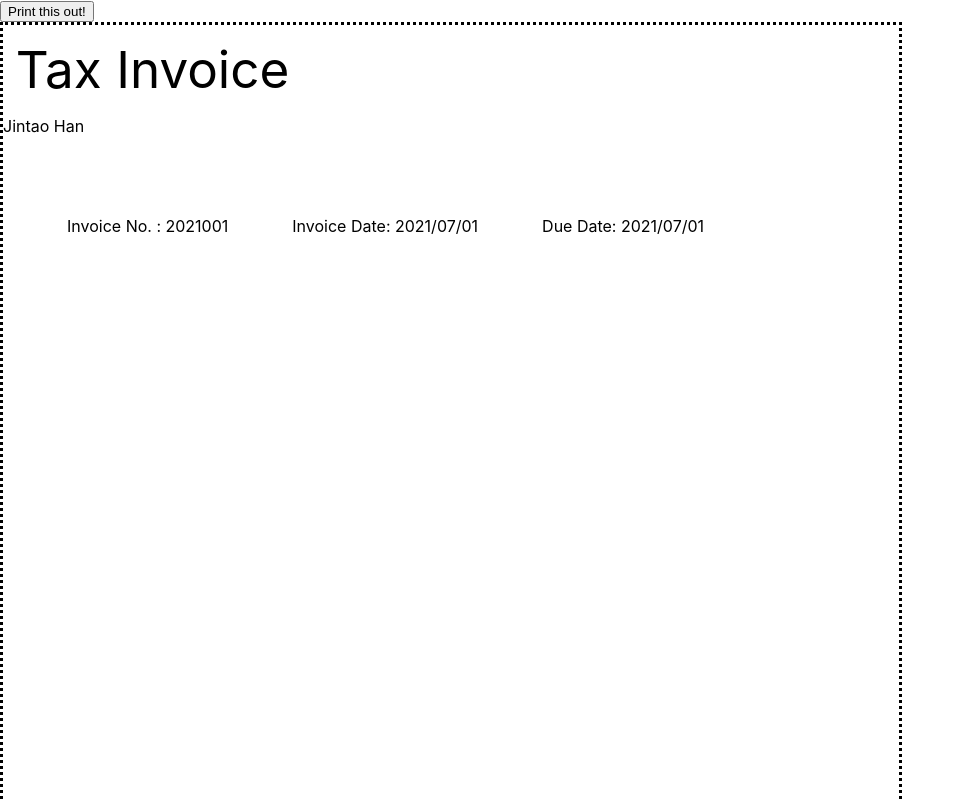
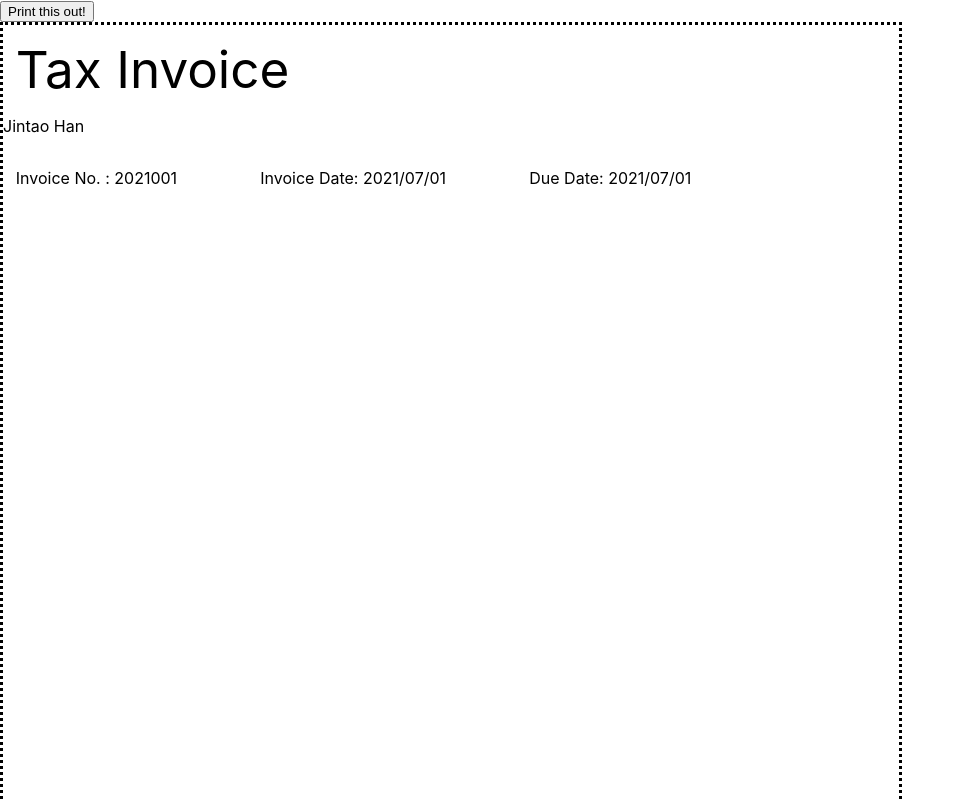
Before and after one commit to ArvinJ-H/invoice_template_react, a React (Create React App) app: page / in a window 1280 px wide. Shown: the top 800 px of the page, without its empty margins (0-965 px from the left). Built offline with nearby package versions, Linux system fonts and the light colour scheme.

Commit message:
Edit style for invoice info

```diff
--- a/src/component/dueDate.jsx
+++ b/src/component/dueDate.jsx
@@ -2,7 +2,7 @@ import React from "react";
 
 function dueDate() {
   return (
-    <div className="invoice">
+    <div>
       <p>Due Date:&nbsp;</p>
       <p>2021/07/01</p>
     </div>
--- a/src/component/invoiceDate.jsx
+++ b/src/component/invoiceDate.jsx
@@ -2,7 +2,7 @@ import React from "react";
 
 function invoiceDate() {
   return (
-    <div className="invoice">
+    <div>
       <p>Invoice Date:&nbsp;</p>
       <p>2021/07/01</p>
     </div>
--- a/src/component/invoiceNo.jsx
+++ b/src/component/invoiceNo.jsx
@@ -2,7 +2,7 @@ import React from "react";
 
 function invoiceNo() {
   return (
-    <div className="invoice">
+    <div>
       <p>Invoice No. :&nbsp;</p>
       <p>2021001</p>
     </div>
--- a/src/style/style.scss
+++ b/src/style/style.scss
@@ -1,14 +1,19 @@
-.title{
-    font-size: 4vw;
-    margin: 1vw;
+.title {
+  font-size: 4vw;
+  margin: 1vw;
 }
-.page{
-    border-style: dotted;
-    aspect-ratio: 9/16;
-    width: 70%;
+.page {
+  border-style: dotted;
+  aspect-ratio: 9/16;
+  width: 70%;
 }
 
-.invoice{
+.invoice {
+  display: flex;
+  margin-left: 1vw;
+
+  div {
+    margin-right: 6.5vw;
     display: flex;
-    margin: 2.5vw;
+  }
 }
```
